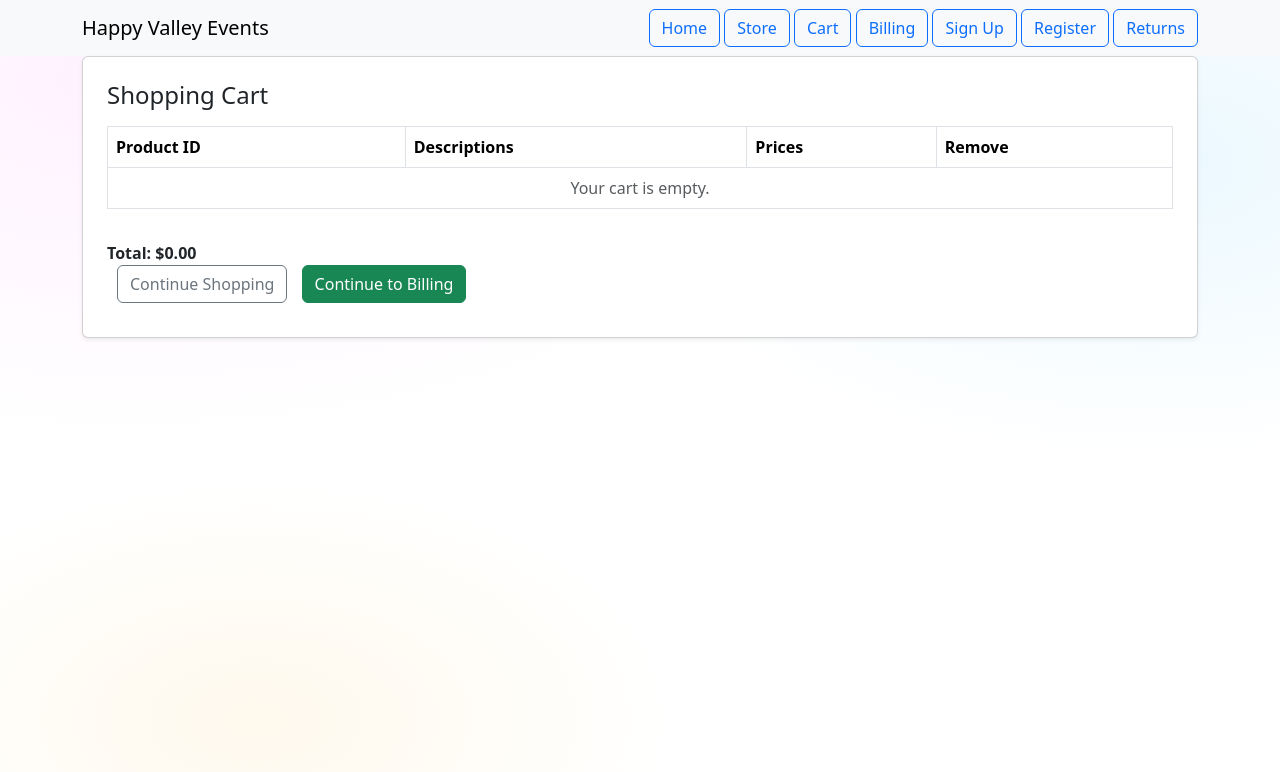
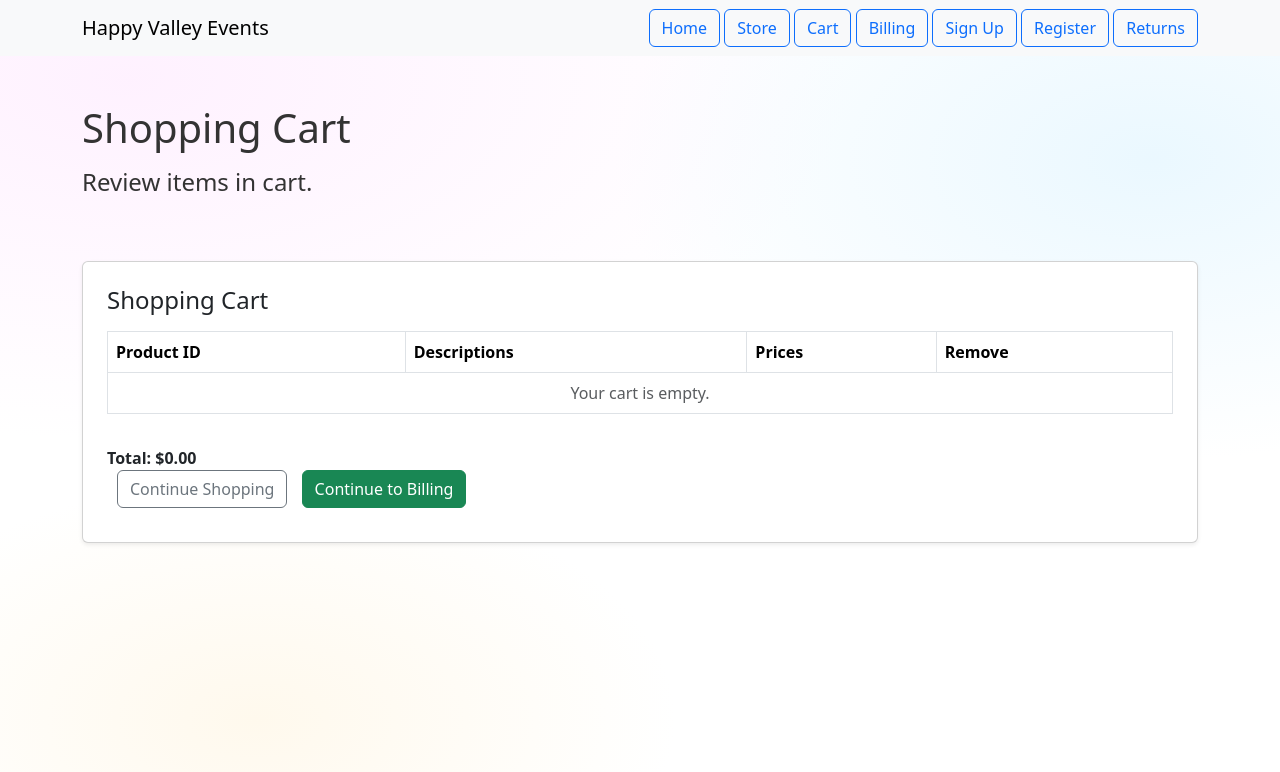
Before and after one commit to jsk5892/L06-Group-Work-User-Member-Management-Web-Page, a website: page cart.html in a window 1280 px wide. Drawn offline with nearby package versions, Linux system fonts and the light colour scheme.

Commit message:
Add headings to shopping cart section
Added headings for shopping cart section.

```diff
--- a/cart.html
+++ b/cart.html
@@ -24,6 +24,10 @@
     </div>
   </div>
     </nav>
+<section class="container py-5 productManagement">
+  <h1 class="text-centered mb-3">Shopping Cart</h1>
+  <h2 class="h4 mb-3">Review items in cart.</h2>
+</section>
 
 <section class="container pb-5 productManagement">
     <div class="card shadow-sm">
```
